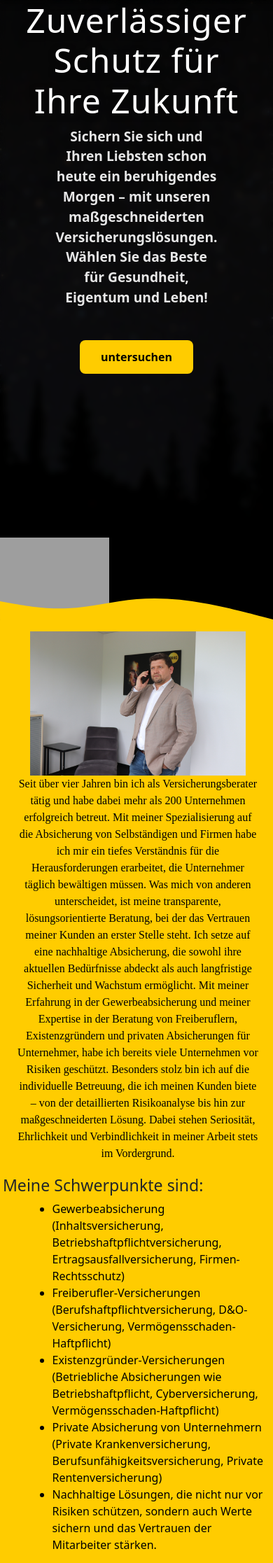
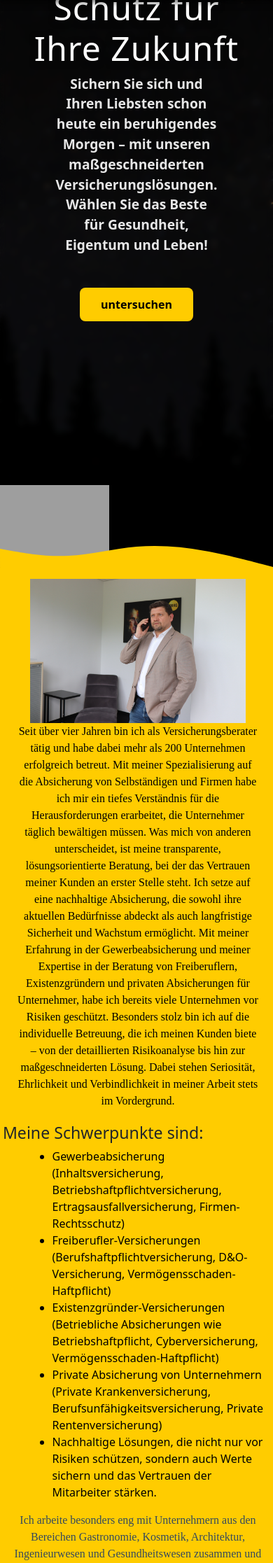
Before and after one commit to Vladimir-Strelec/insurance, a Django app: page / in a window 390 px wide. Shown: the part 65-2298 px from the top of the page at 70% size. Run offline with Django 5.2, Linux system fonts and the light colour scheme; data that the repository does not hold is empty; grey boxes are pictures that could not be loaded.

Commit message:
Fix Backend

```diff
--- a/insuranceProject/myproject/static/css/style.css
+++ b/insuranceProject/myproject/static/css/style.css
@@ -250,7 +250,7 @@ body {
 
     .hero {
         position: relative;
-        height: 69vh;
+        height: 70vh;
         z-index: 0; /* ниже чем .navbar-links */
     }
 }
@@ -346,7 +346,7 @@ body {
   background: url('../images/ben-arthur-Q9Ylf-AAD04-unsplash.jpg') no-repeat center center fixed;
   background-size: cover;
   position: relative;
-  height: 69%;
+  height: 97vh;
   display: flex;
   flex-direction: column;
   align-items: flex-start;
```
